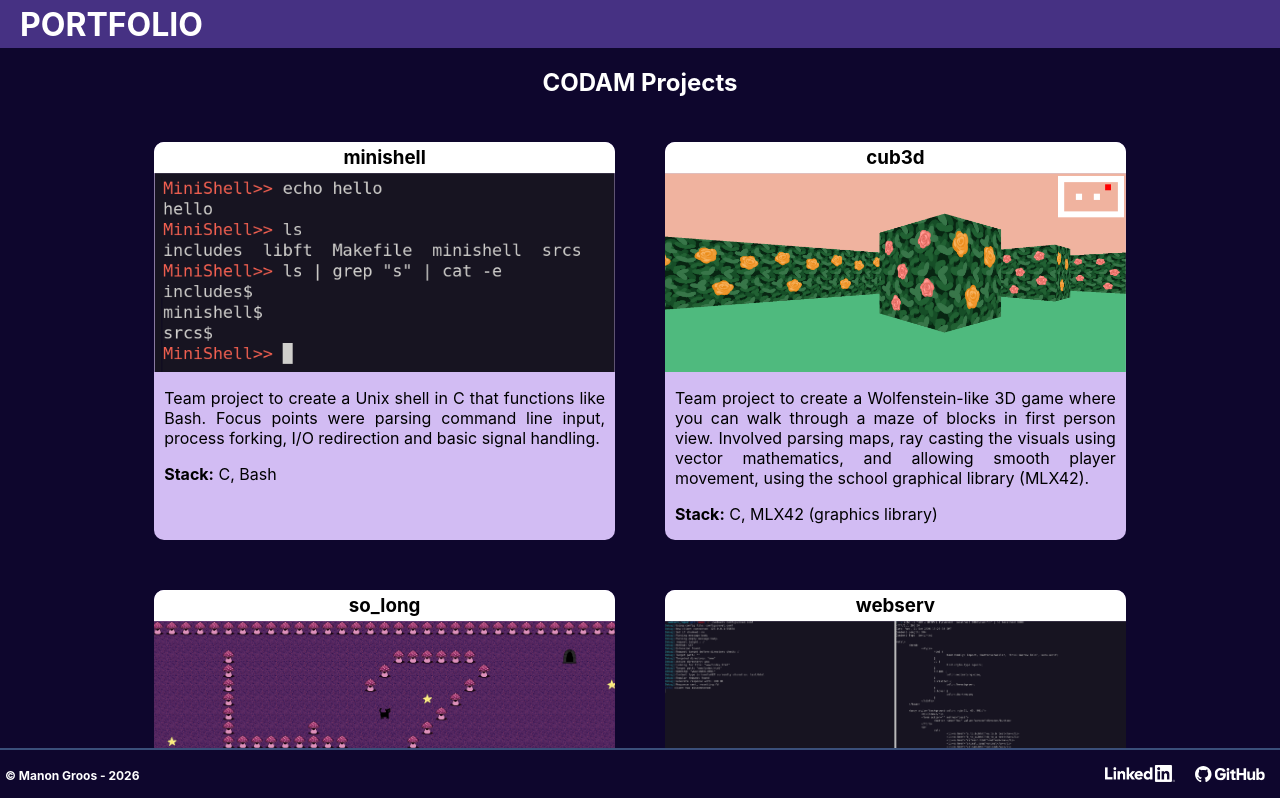
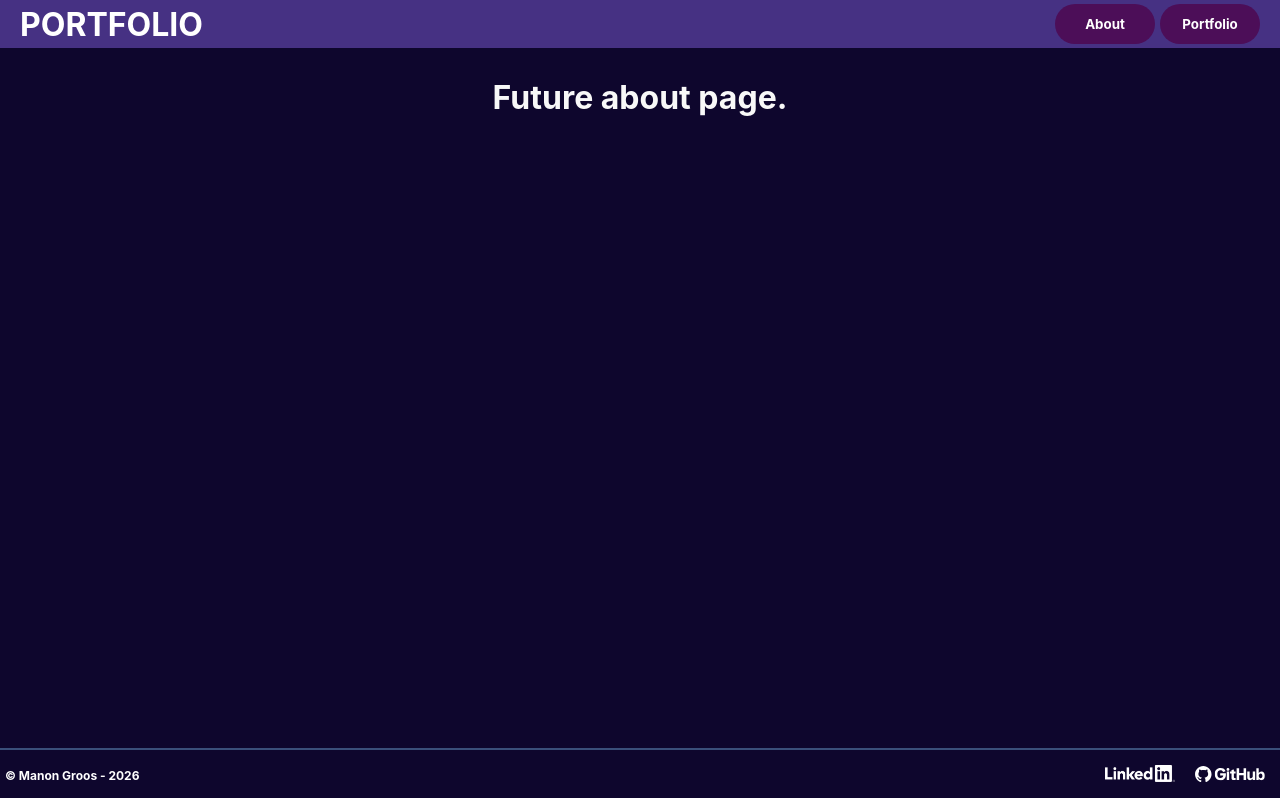
Before and after one commit to manon-cg/manon-cg.github.io, a React (Create React App) app in the folder my-app/: page /about in a window 1280 px wide. Shown: the top 798 px of the page. Built offline with nearby package versions, Linux system fonts and the light colour scheme.

Commit message:
added routes & a set-up for an error page and about page

```diff
--- a/my-app/src/App.css
+++ b/my-app/src/App.css
@@ -2,6 +2,10 @@
   text-align: center;
   background-color: rgb(14, 6, 45);
 }
+
+/* * {
+  background-color: rgb(14, 6, 45);
+} */
 
 .my-header {
   background-color: #463183;
@@ -15,8 +19,12 @@
   z-index: 10;
 }
 
+.my-header a {
+  text-decoration: none;
+  color: inherit;
+}
+
 .my-footer {
-  /* background-color: #242769; */
   background-color: rgb(14, 6, 45);
   min-height: 4vh;
   height: fit-content;
@@ -106,7 +114,6 @@
   transition: all 200ms ease-out;
   text-decoration: none;
   color: inherit;
-
 }
 
 .preview:hover {
@@ -130,9 +137,16 @@
   height: auto;
 }
 
-/* .preview-img:hover{
-  opacity: 50%;
-} */
+.error-page {
+  background-color: rgb(14, 6, 45);
+  height: 90vh;
+  color:rgb(248, 248, 248);
+}
+
+.error-page h1 {
+  margin: 0px;
+  padding: 30px;
+}
 
 
 /* @keyframes App-logo-spin {
--- a/my-app/src/App.js
+++ b/my-app/src/App.js
@@ -2,32 +2,24 @@ import Header from './components/Header';
 import Footer from './components/Footer';
 import './App.css';
 import PortfolioPage from './components/PortfolioPage';
+import ErrorPage from './components/ErrorPage';
+import AboutPage from './components/AboutPage';
+import { BrowserRouter, Routes, Route } from 'react-router-dom';
 
 function App() {
   return (
-    <>
+    <BrowserRouter>
       <Header />
-      <div className="App">
-        <PortfolioPage />
-      </div>
+      <main className="App">
+        <Routes>
+          <Route path="/" element={<PortfolioPage />} />
+          <Route path="/portfolio" element={<PortfolioPage />} />
+          <Route path="/about" element={<AboutPage />} />
+          <Route path="*" element={<ErrorPage />} />
+        </Routes>
+      </main>
       <Footer />
-
-{/* <header className="App-header">
-  <img src={logo} className="App-logo" alt="logo" />
-  <p>
-    Edit <code>src/App.js</code> and save to reload.
-  </p>
-  <a
-    className="App-link"
-    href="https://reactjs.org"
-    target="_blank"
-    rel="noopener noreferrer"
-  >
-    Learn React
-  </a>
-</header> */}
-
-    </>
+    </BrowserRouter>
   );
 }
 
--- /dev/null
+++ b/my-app/src/components/AboutPage.jsx
@@ -0,0 +1,8 @@
+
+export default function AboutPage(){
+	return (
+		<div className="error-page">
+			<h1>Future about page.</h1>
+		</div>
+	);
+}
--- /dev/null
+++ b/my-app/src/components/ErrorPage.jsx
@@ -0,0 +1,8 @@
+
+export default function ErrorPage(){
+	return (
+		<div className="error-page">
+			<h1>This page does not exist!</h1>
+		</div>
+	);
+}
--- a/my-app/src/components/Header.jsx
+++ b/my-app/src/components/Header.jsx
@@ -1,23 +1,20 @@
-/** imports here */
-// import ImageButton from "./ImageButton";
-// import linkedin_img from "../assets/link_logos/linkedin_logo.png"
-// import github_img from "../assets/link_logos/github_logo.svg"
+import Button from "./Button";
 
 export default function Header(){
 
 	return (
 		<div className="my-header">
-			<div style={{position: "fixed", left: "10px", margin: "10px"}}><h1>PORTFOLIO</h1></div>
-			{/* <div style={{position: "fixed", right: "10px", display: "flex", alignContent: "center", justifyItems: "center", margin: "10px"}}>
-				<ImageButton
-					buttonLink={"https://www.linkedin.com/in/manon-groos/"}
-					buttonImg={linkedin_img}
+			<div style={{position: "fixed", left: "10px", margin: "10px"}}><a href="/portfolio" ><h1>PORTFOLIO</h1></a></div>
+			<div style={{position: "fixed", right: "10px", display: "flex", alignContent: "center", justifyItems: "center", margin: "10px"}}>
+				<Button
+					buttonLink={"/about"}
+					buttonText={"About"}
 				/>
-				<ImageButton
-					buttonLink={"https://github.com/manon-cg"}
-					buttonImg={github_img}
+				<Button
+					buttonLink={"/portfolio"}
+					buttonText={"Portfolio"}
 				/>
-			</div> */}
+			</div>
 		</div>
 	);
 }
```
